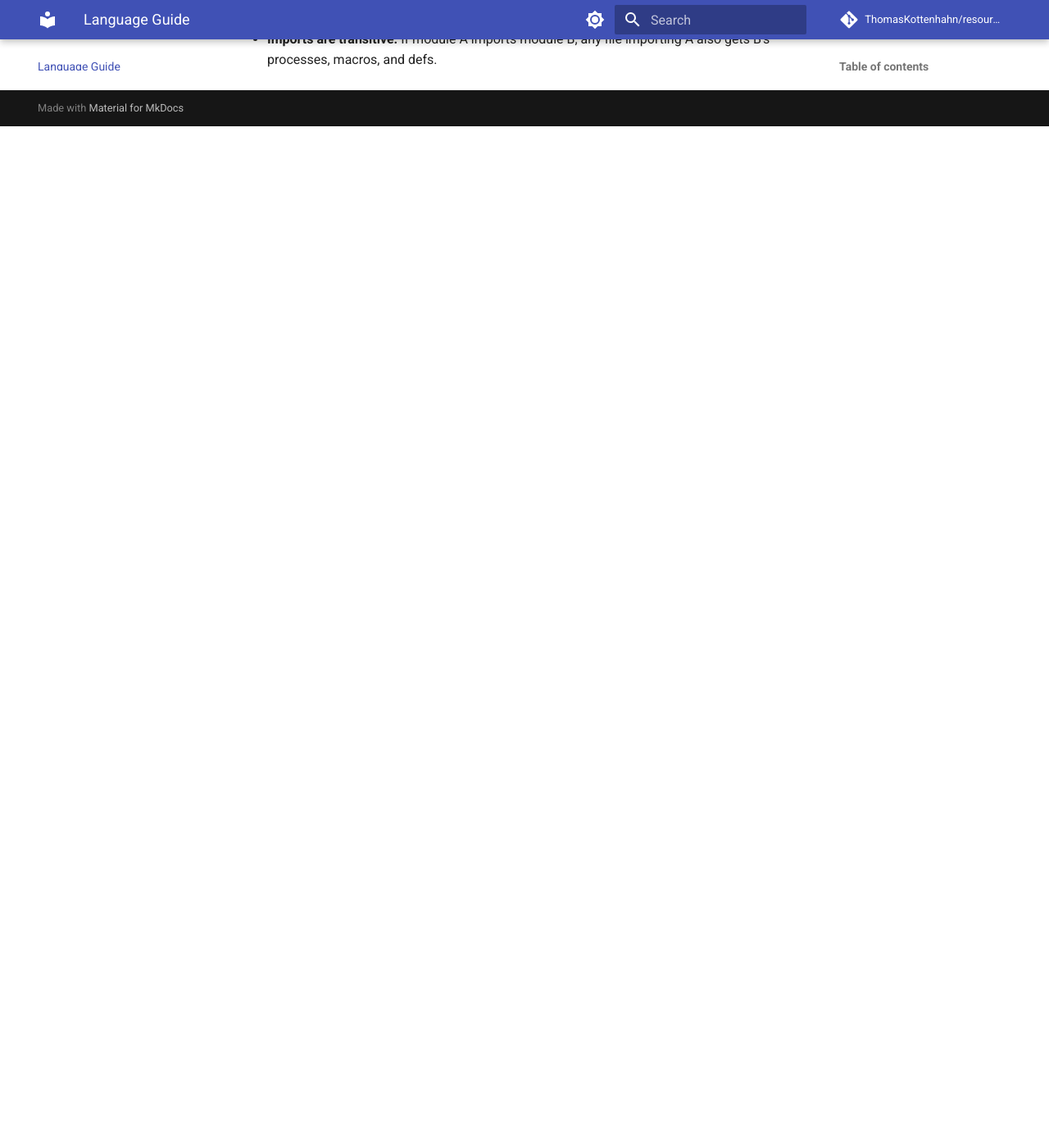
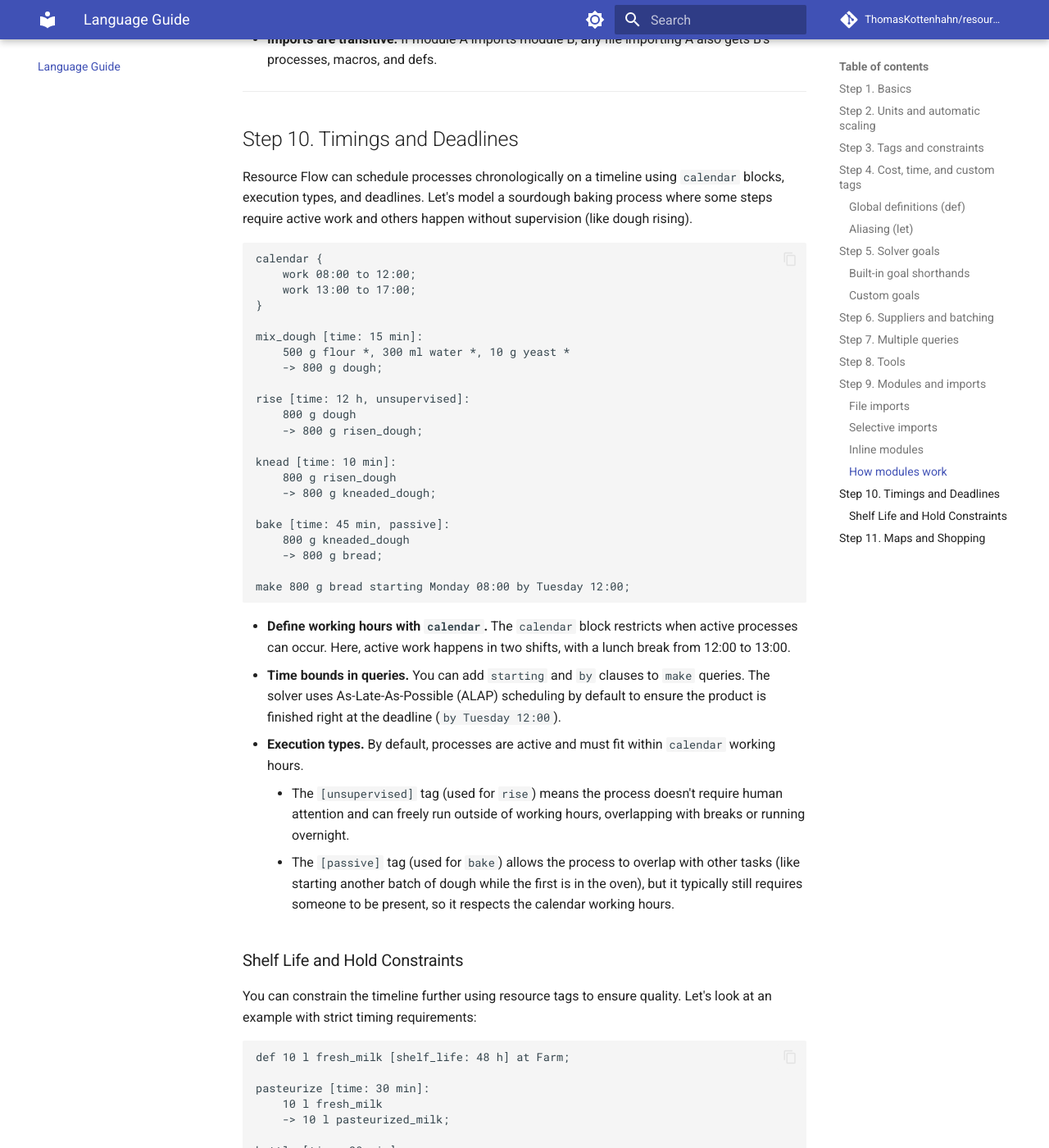
Before and after one commit to ThomasKottenhahn/resource-flow, an MkDocs documentation site: the page built from docs/language-guide.md, in a window 1280 px wide and 1400 px high, scrolled down 8515 px. Shown: the whole window at 82% size. Built offline with MkDocs 1.6.1 and Material for MkDocs 9.7.7, drawn with Linux system fonts in a browser that asks for light colours; comment, search, counter and statistics services are not loaded; before the commit the page ends 8669 px from its top, so only the background shows below that; some of the changed text lies outside the part shown.

````diff
--- a/docs/language-guide.md
+++ b/docs/language-guide.md
@@ -320,3 +320,87 @@ make 550 g pasta;
 - **Relative imports.** You can import files from subdirectories using relative paths, like `use ./kitchen/sauce;`.
 - **Global imports.** The `use` statement imports not only processes, but also macros (`let`) and resource definitions (`def`).
 - **Imports are transitive.** If module A imports module B, any file importing A also gets B's processes, macros, and defs.
+
+---
+
+## Step 10. Timings and Deadlines
+
+Resource Flow can schedule processes chronologically on a timeline using `calendar` blocks, execution types, and deadlines. Let's model a sourdough baking process where some steps require active work and others happen without supervision (like dough rising).
+
+```text
+calendar {
+    work 08:00 to 12:00;
+    work 13:00 to 17:00;
+}
+
+mix_dough [time: 15 min]:
+    500 g flour *, 300 ml water *, 10 g yeast *
+    -> 800 g dough;
+
+rise [time: 12 h, unsupervised]:
+    800 g dough
+    -> 800 g risen_dough;
+
+knead [time: 10 min]:
+    800 g risen_dough
+    -> 800 g kneaded_dough;
+
+bake [time: 45 min, passive]:
+    800 g kneaded_dough
+    -> 800 g bread;
+
+make 800 g bread starting Monday 08:00 by Tuesday 12:00;
+```
+
+- **Define working hours with `calendar`.** The `calendar` block restricts when active processes can occur. Here, active work happens in two shifts, with a lunch break from 12:00 to 13:00.
+- **Time bounds in queries.** You can add `starting` and `by` clauses to `make` queries. The solver uses As-Late-As-Possible (ALAP) scheduling by default to ensure the product is finished right at the deadline (`by Tuesday 12:00`).
+- **Execution types.** By default, processes are active and must fit within `calendar` working hours.
+    - The `[unsupervised]` tag (used for `rise`) means the process doesn't require human attention and can freely run outside of working hours, overlapping with breaks or running overnight.
+    - The `[passive]` tag (used for `bake`) allows the process to overlap with other tasks (like starting another batch of dough while the first is in the oven), but it typically still requires someone to be present, so it respects the calendar working hours.
+
+### Shelf Life and Hold Constraints
+
+You can constrain the timeline further using resource tags to ensure quality. Let's look at an example with strict timing requirements:
+
+```text
+def 10 l fresh_milk [shelf_life: 48 h] at Farm;
+
+pasteurize [time: 30 min]:
+    10 l fresh_milk
+    -> 10 l pasteurized_milk;
+
+bottle [time: 20 min]:
+    10 l pasteurized_milk [hold <= 15 min]
+    -> 10 l bottled_milk;
+
+make 10 l bottled_milk starting Monday 08:00 by Friday 17:00;
+```
+
+- **`[shelf_life: 48 h]`**: Limits how long a resource can exist before being consumed. In this case, the `fresh_milk` must be pasteurized within 48 hours of being sourced from the farm, forcing the solver to schedule the shopping trip and pasteurization close together.
+- **`[hold <= 15 min]`**: Limits the maximum wait time between the producer process ending and the consumer process starting. Here, `pasteurized_milk` must be bottled within 15 minutes of pasteurization finishing, preventing the solver from scheduling a long break in between the two processes.
+
+---
+
+## Step 11. Maps and Shopping
+
+The solver can optimize travel and shopping times across different locations using `map` blocks and the `at` keyword. Let's model a grocery run for dinner prep:
+
+```text
+map {
+    Home <-> Lidl : 15 min;
+    supplier Lidl [shopping_time: 5 min + 2 min / item];
+}
+
+def 500 g pasta at Lidl;
+def 200 ml cream at Lidl;
+
+cook_dinner [time: 30 min]:
+    500 g pasta, 200 ml cream
+    -> 700 g pasta_alfredo;
+
+make 700 g pasta_alfredo at Home starting 17:00 by 19:00;
+```
+
+- **Define travel time.** `Home <-> Lidl : 15 min;` tells the solver it takes 15 minutes to travel between these locations. When processes occur at different locations, the solver automatically inserts travel transit blocks into the timeline.
+- **Shopping heuristics.** `supplier Lidl [shopping_time: 5 min + 2 min / item];` adds a dynamic time cost for acquiring basic resources. The solver calculates this as a base time (5 min) plus a per-item time (2 min) multiplied by the number of unique resources bought at that supplier (2 items: pasta and cream = 9 minutes).
+- **Assign locations.** Use `at LocationName` to assign processes or queries to a specific location. The solver will trace dependencies backwards and schedule shopping trips at `Lidl` before returning `at Home` to `cook_dinner` in time for the 19:00 deadline.
````
Also changed, not shown: 1 other file.
